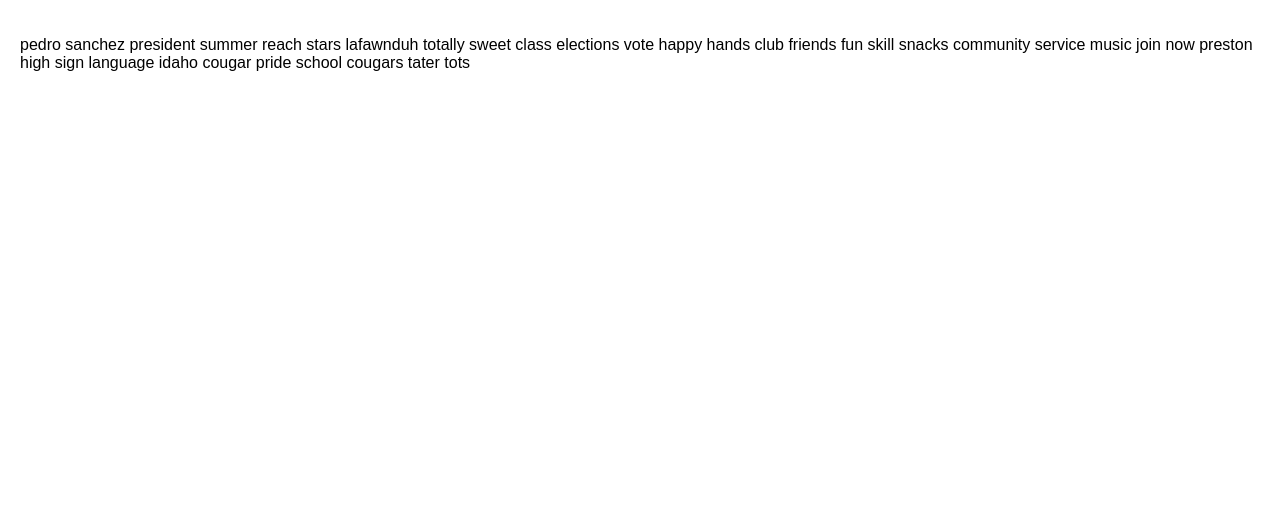
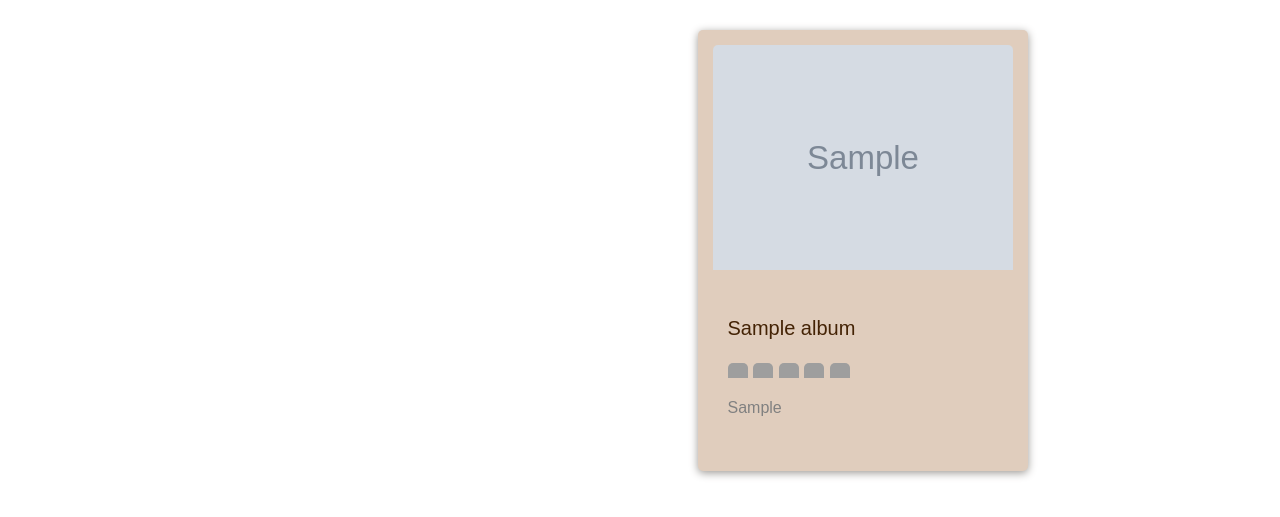
Before and after one commit to jakeevans00/Album-App, a Django app: page / in a window 1280 px wide. Shown: the part 136-653 px from the top of the page. Run offline with Django 4.2, Linux system fonts and the light colour scheme; tables that the repository leaves empty hold one stand-in row (values such as "Sample post"); grey boxes marked "Sample" are stand-in pictures; some web fonts are replaced; grey boxes are pictures that could not be loaded.

Commit message:
App is working great

```diff
--- a/album/templates/home.html
+++ b/album/templates/home.html
@@ -25,45 +25,11 @@
     <div class="container">
 
       <p>
-        pedro
-sanchez
-president
-summer
-reach
-stars
-lafawnduh
-totally
-sweet
-class
-elections
-vote
-happy
-hands
-club
-friends
-fun
-skill
-snacks
-community
-service
-music
-join
-now
-preston
-high
-sign
-language
-idaho
-cougar
-pride
-school
-cougars
-tater
-tots
+
       </p>
-      {% comment %} {% for album in albums %}
+     {% for album in albums %}
       <div class="card">
-        <img src="{{album.image}}.jpg" alt="Image {{ album.id}}" />
+        <img src="{{album.image}}" alt="Image {{ album.id}}" />
         <div class="card-text">
           <div class="card-head">
             <p class="card-text">{{album.name}}</p>
@@ -76,7 +42,7 @@ tots
           <p class="sub">{{ album.artist }}</p>
         </div>
       </div>
-      {% endfor %} {% endcomment %}
+      {% endfor %}
     </div>
 
   </body>
```
Also changed, not shown: app/settings.py (+11 -11 lines).
